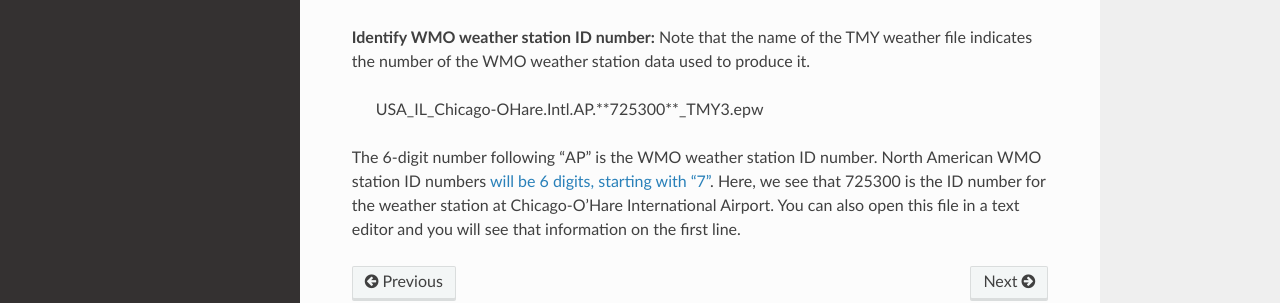
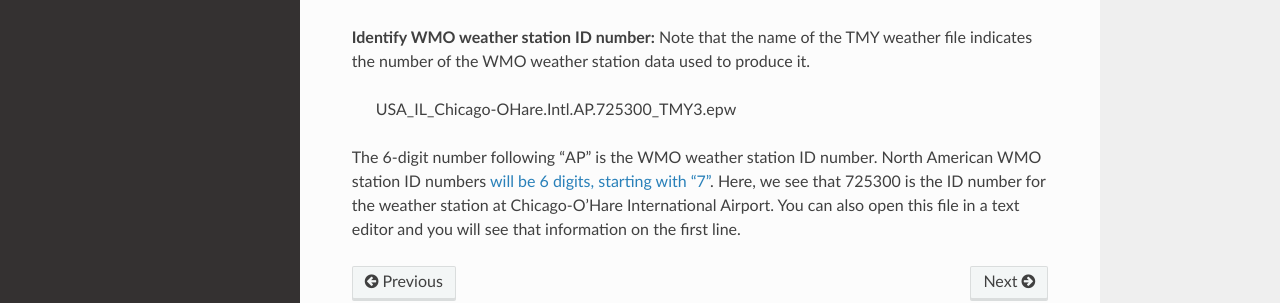
Before and after one commit to IMMM-SFA/diyepw, a Sphinx documentation site: the page built from docs/tutorial.rst, in a window 1280 px wide and 900 px high, scrolled down 1287 px. Shown: the part 469-772 px from the top of the window. Built offline with Sphinx 7.4.7 and the Read the Docs theme 2.0.0, drawn with Linux system fonts in a browser that asks for light colours.

```diff
--- a/docs/tutorial.rst
+++ b/docs/tutorial.rst
@@ -57,6 +57,6 @@ Say that you designed an energy model for a building that was constructed in Chi
 
 **Identify WMO weather station ID number:** Note that the name of the TMY weather file indicates the number of the WMO weather station data used to produce it.
 
-    USA_IL_Chicago-OHare.Intl.AP.**725300**_TMY3.epw
+    USA_IL_Chicago-OHare.Intl.AP.725300_TMY3.epw
 
 The 6-digit number following “AP” is the WMO weather station ID number. North American WMO station ID numbers `will be 6 digits, starting with “7” <https://tgftp.nws.noaa.gov/logs/site.shtml>`_. Here, we see that 725300 is the ID number for the weather station at Chicago-O’Hare International Airport. You can also open this file in a text editor and you will see that information on the first line.
```
